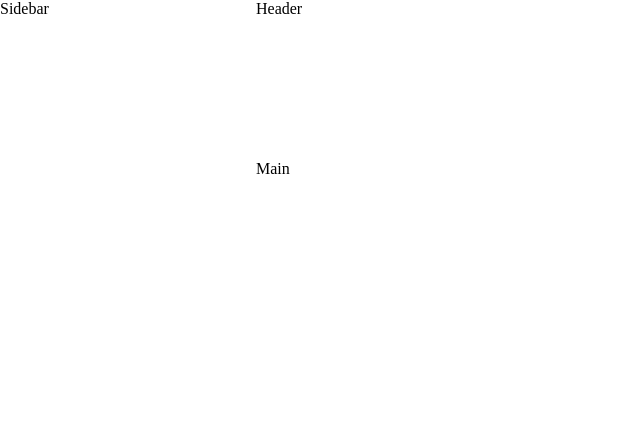
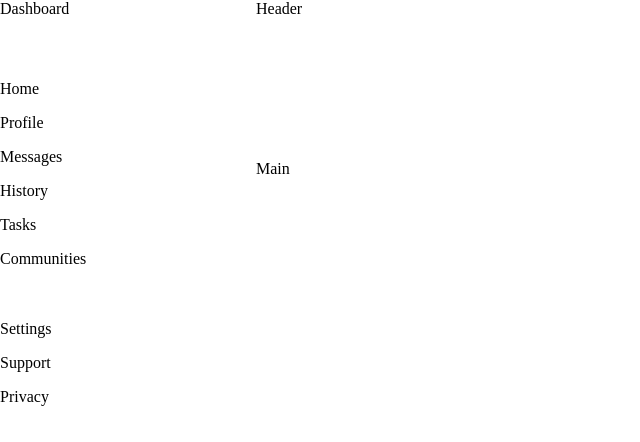
Before and after one commit to Dewa-Wono-Ichsan/project-dashboard, a plain HTML site: page index.html in a window 1280 px wide. Shown: the whole page, without its empty margins (0-640 px from the left). Drawn offline with Linux system fonts and the light colour scheme.

Commit message:
Add basic structure for sidebar
Add span with class dashboard, span with class home, span with class settings for make layout.

Use grid to set element layout in span with class dashboard, span with class home, and span with class settings.

```diff
--- a/index.html
+++ b/index.html
@@ -8,7 +8,22 @@
 </head>
 <body>
     <header>Header</header>
-    <div class="sidebar">Sidebar</div>
+    <div class="sidebar">
+        <span class="dashboard">Dashboard</span>
+        <span class="home">
+            <span>Home</span>
+            <span>Profile</span>
+            <span>Messages</span>
+            <span>History</span>
+            <span>Tasks</span>
+            <span>Communities</span>
+        </span>
+        <span class="settings">
+            <span>Settings</span>
+            <span>Support</span>
+            <span>Privacy</span>
+        </span>
+    </div>
     <main>Main</main>
 </body>
 </html>
--- a/style.css
+++ b/style.css
@@ -12,4 +12,18 @@ header {
 
 .sidebar {
     grid-row: 1 / 3;
+    display: grid;
+    grid-template-rows: 1fr 3fr 6fr;
 }
+
+.home {
+    display: grid;
+    grid-template-rows: repeat(auto-fit, 1.5rem);
+    gap: 10px;
+}
+
+.settings {
+    display: grid;
+    grid-template-rows: repeat(auto-fit, 1.5rem);
+    gap: 10px;
+}
```
